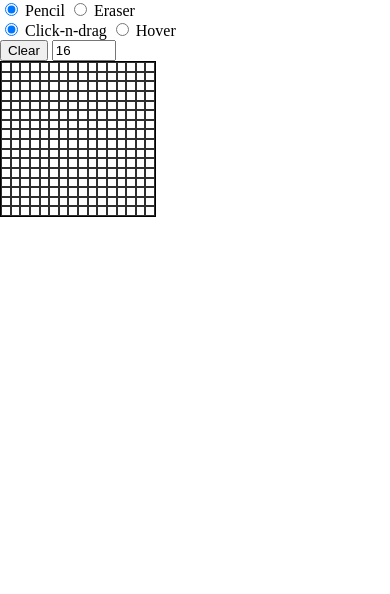
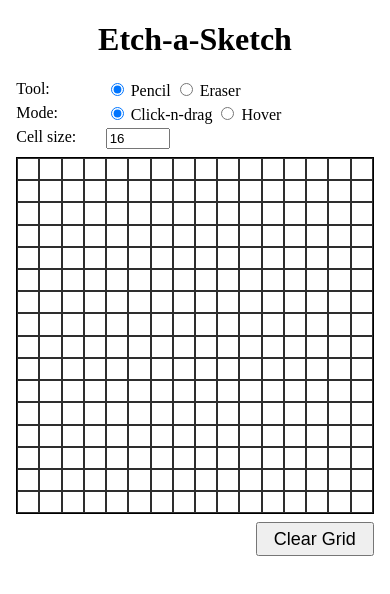
Before and after one commit to c-shubh/odin-etch-a-sketch, a website built with Vite: page index.html in a window 390 px wide. Built offline with nearby package versions, Linux system fonts and the light colour scheme.

Commit message:
Make UI responsive

```diff
--- a/index.html
+++ b/index.html
@@ -8,15 +8,22 @@
     <link rel="stylesheet" href="src/style.css" />
   </head>
 
-  <body>
-    <div class="controls">
-      <div>
+  <body class="flex flex-col items-center">
+    <div class="space-y-2 w-11/12 sm:w-9/12 md:w-3/5 lg:w-1/3">
+      <h1 class="text-center">Etch-a-Sketch</h1>
+      <!-- Controls -->
+      <div class="grid grid-cols-[0.5fr_1.5fr] gap-y-1">
+        <!-- Tools -->
+        <span class="grid-flow-row">Tool:</span>
+        <div class="grid-flow-row">
           <input type="radio" name="tool" id="pencil" value="pencil" checked />
           <label for="pencil">Pencil</label>
           <input type="radio" name="tool" id="eraser" value="eraser" />
           <label for="eraser">Eraser</label>
         </div>
-      <div>
+        <!-- Modes -->
+        <span class="grid-flow-row">Mode:</span>
+        <div class="grid-flow-row">
           <input
             type="radio"
             name="mode"
@@ -28,8 +35,8 @@
           <input type="radio" name="mode" id="hover" value="hover" />
           <label for="hover">Hover</label>
         </div>
-      <div>
-        <button type="button" id="clear">Clear</button>
+        <span class="grid-flow-row">Cell size:</span>
+        <div class="grid-flow-row">
           <input
             type="number"
             name="size"
@@ -41,6 +48,12 @@
         </div>
       </div>
       <div class="cell-grid"></div>
+      <div class="flex justify-end">
+        <button type="button" id="clear" class="text-lg px-4">
+          Clear Grid
+        </button>
+      </div>
+    </div>
     <script type="module" src="src/main.ts"></script>
   </body>
 </html>
--- a/src/style.css
+++ b/src/style.css
@@ -12,8 +12,8 @@ body {
 
 .cell-grid {
   border: 1px solid black;
-  width: 40vw;
-  height: 40vw;
+  width: 100%;
+  aspect-ratio: 1;
   display: grid;
   --size: 16;
   grid-template-columns: repeat(var(--size), 1fr);
```
Lines whose indentation alone changed are shown as unchanged.
